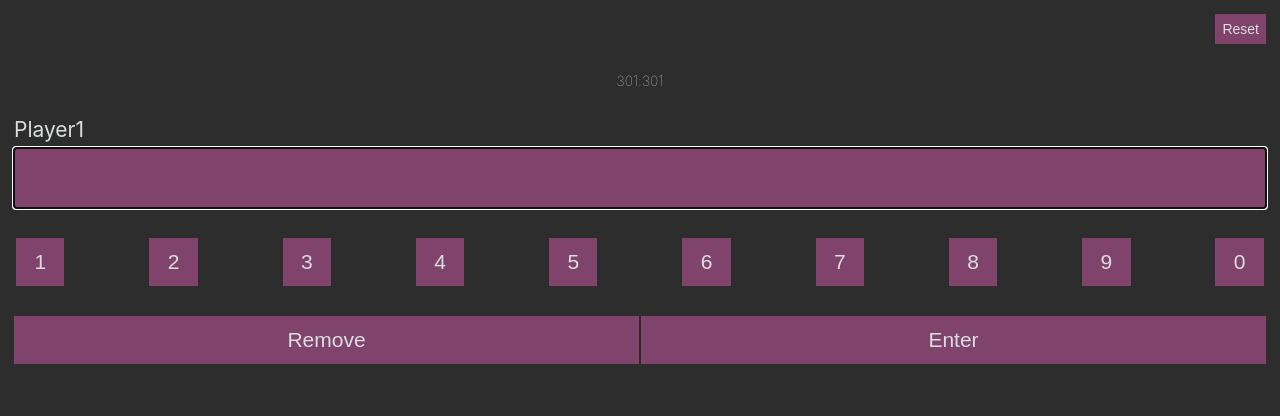
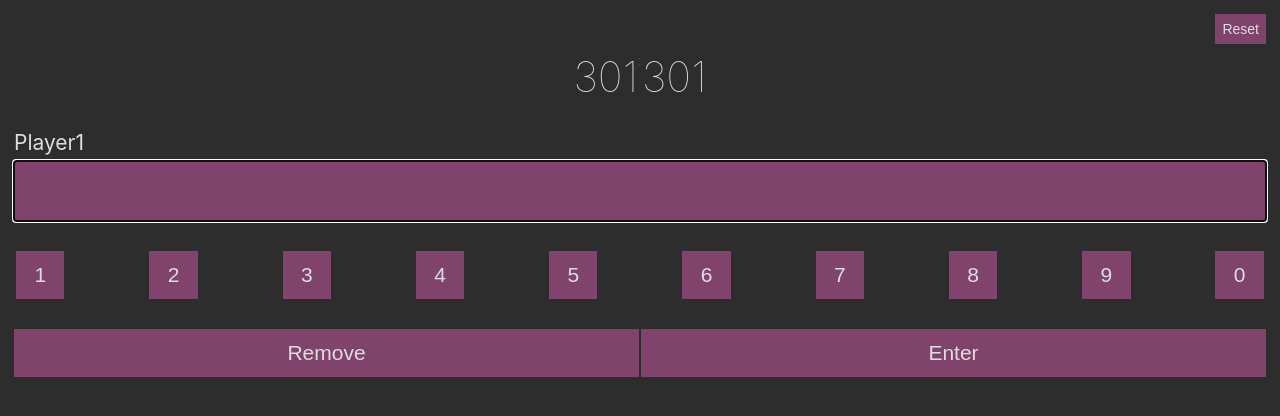
Before and after one commit to stsh89/darts-scoreboard, a React (Create React App) app: page / in a window 1280 px wide. Shown: the top 416 px of the page. Built offline with nearby package versions, Linux system fonts and the light colour scheme.

Commit message:
Update App.css

```diff
--- a/src/App.css
+++ b/src/App.css
@@ -14,17 +14,18 @@
 .score {
   display: flex;
   justify-content: center;
-  font-size: 4em;
   margin-top: 0.5em;
   font-weight: lighter;
 }
 
 .score__player1 {
+  font-size: 3em;
   width: 33%;
   text-align: right;
 }
 
 .score__player2 {
+  font-size: 3em;
   width: 33%;
 }
 
```
